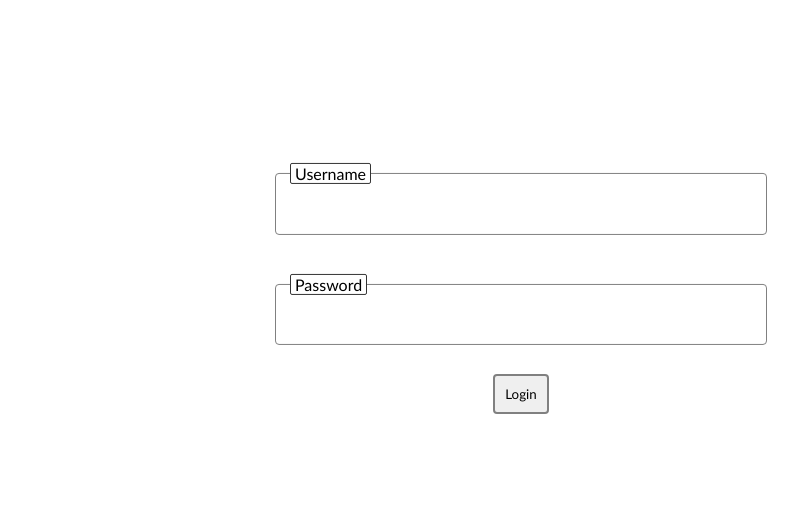
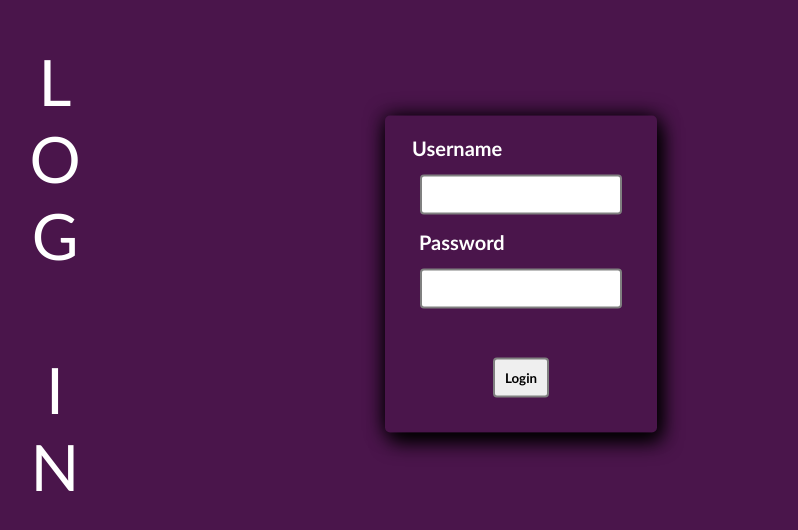
Before and after one commit to Team-Aquila/Task1, a plain HTML site: page index.html in a window 1280 px wide. Shown: the part 126-656 px from the top of the page, without its empty margins (119-917 px from the left). Drawn offline with Linux system fonts and the light colour scheme.

Commit message:
appied more styling with background color

```diff
--- a/index.html
+++ b/index.html
@@ -6,19 +6,16 @@
 </head>
 <body>
 	<div class="page">
-		<form action="" method="" enctype="">
+		<div class="tl">L <br>O<br>G<br> <br> I<br>N</div>
+		<form action="" method="" enctype="" class="cent-elt">
 			<label for="fname">
-				<fieldset>
-					<legend>Username</legend>
-					<input type="text" name="username" id="fname">
-				</fieldset>
+				<span>Username</span>
+				<input type="text" name="username" id="fname">
 			</label>
 
 			<label for="pass">
-				<fieldset>
-					<legend>Password</legend>
-					<input type="password" name="username" id="pass">
-				</fieldset>
+				<span>Password</span>
+				<input type="password" name="username" id="pass">
 			</label>
 			<div class="mid-ma">
 				<input type="submit" name="submit" value="Login">
--- a/main.css
+++ b/main.css
@@ -8,66 +8,54 @@
 .page{
 	height: 100vh;
 	position: relative;
+	/*background: linear-gradient(to right, #6A1B9A 40%, #AB47BC);*/
+	background-color: #4a154b;
+	color: #fff;
 }
 
 form{
-	position: absolute;
-	width: 40%;
-	top: 50%;
-	left: 50%;
-	transform: translate(-50%, -50%);
+	box-shadow: 5px 10px 20px black, 0px 0px 20px black;
+	padding: 20px;
+	border-radius: 5px
+}
+.tl{
+    height: fit-content;
+    width: fit-content;
+    font-size: 8vmin;
+    text-align: center;
+    top: 50%;
+    left: 15%;
+    position: absolute;
+    transform: translate(-85%, -50%);
 }
 
 label{
 	padding: 7px;
-	margin: 10px;
 }
 
-input[type="text"],input[type=password],input[type=submit]{
-	padding: 7px;
+label>span{
+	font-weight: bolder;
+	font-size: 20px
+}
+
+input{
+	padding: 10px;
 	border-radius: 4px;
 	border-style: solid;
-	border-color: transparent;
+	border-color: gray;
+	margin: 15px;
 	display: block;
-	transition: .3s;
-	outline-color: transparent;
-	width: 100%;
-	height: 100%;
-}
-
-input[type=submit]{
-	padding: 10px;
-	border-color: gray;
-}
-
-/*input:focus{
-	outline-color: transparent;
-	padding: 7px;
-	transition: .3s;
-}*/
-
-fieldset, legend{
-	border-radius: 4px;
-	border-color: gray;
-	border-style: solid;
-	border-width: .7px;
-	padding: .2px 4px;
-	margin: 10px;
-}
-
-fieldset{
-padding-bottom: 5px;
-}
-
-legend{
-	margin-left: 10px;
-	background-color: white;
-	padding: .2px 4px;
-	border-radius: 2px;
-	border-color: #333;
+	font-weight: bold;
 }
 
 .mid-ma{
 	width: fit-content;
 	margin: auto;
 }
+
+.cent-elt{
+	position: absolute;
+	top: 50%;
+	left: 50%;
+	transform: translate(-50%, -50%);
+}
```
